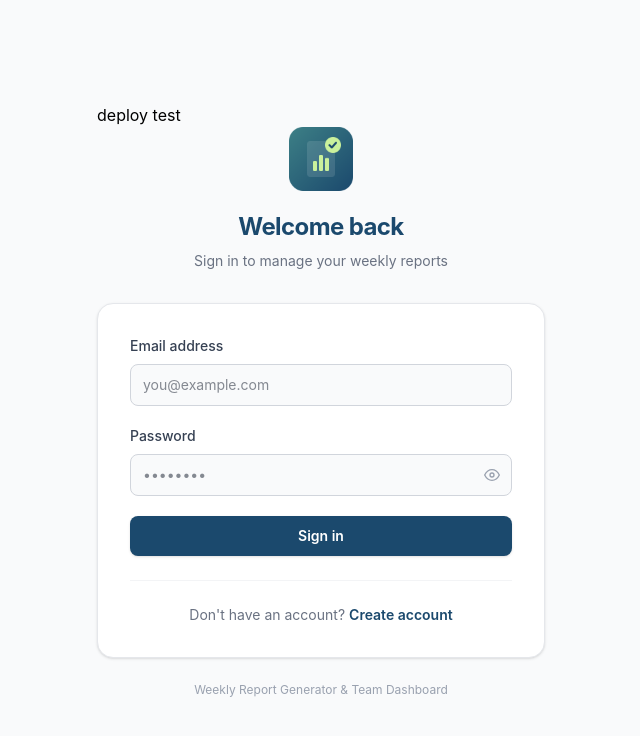
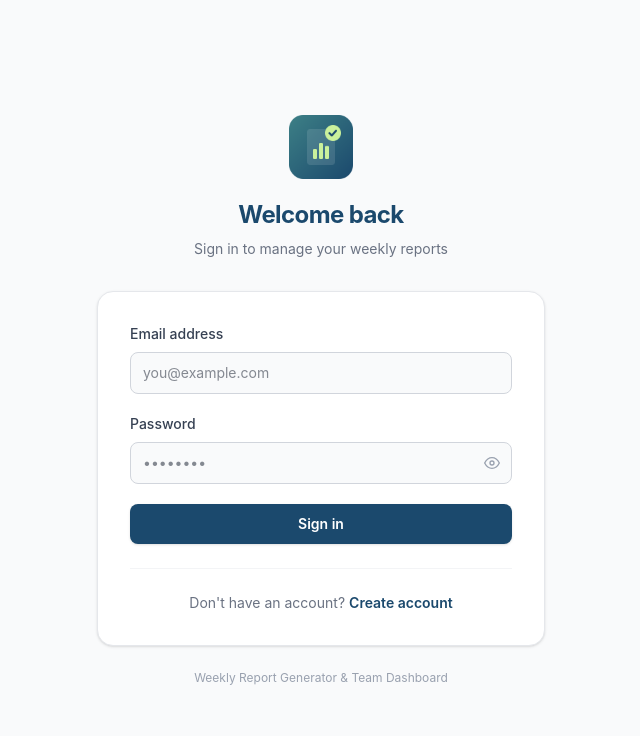
Before and after one commit to prabodhahdev/weekly-report-app, a React (Vite) app in the folder client/: page / in a window 1280 px wide. Shown: the top 736 px of the page, without its empty margins (319-959 px from the left). Built offline with nearby package versions, Linux system fonts and the light colour scheme; no server answers.

Commit message:
remove test

```diff
--- a/client/src/components/auth/AuthForm.jsx
+++ b/client/src/components/auth/AuthForm.jsx
@@ -103,7 +103,7 @@ const AuthForm = ({ mode }) => {
 
     return (
         <div className="w-full max-w-md">
-            <h1>deploy test</h1>
+
             {/* Header */}
             <div className="mb-8 text-center">
                 <div className="mb-5 flex justify-center">
```
